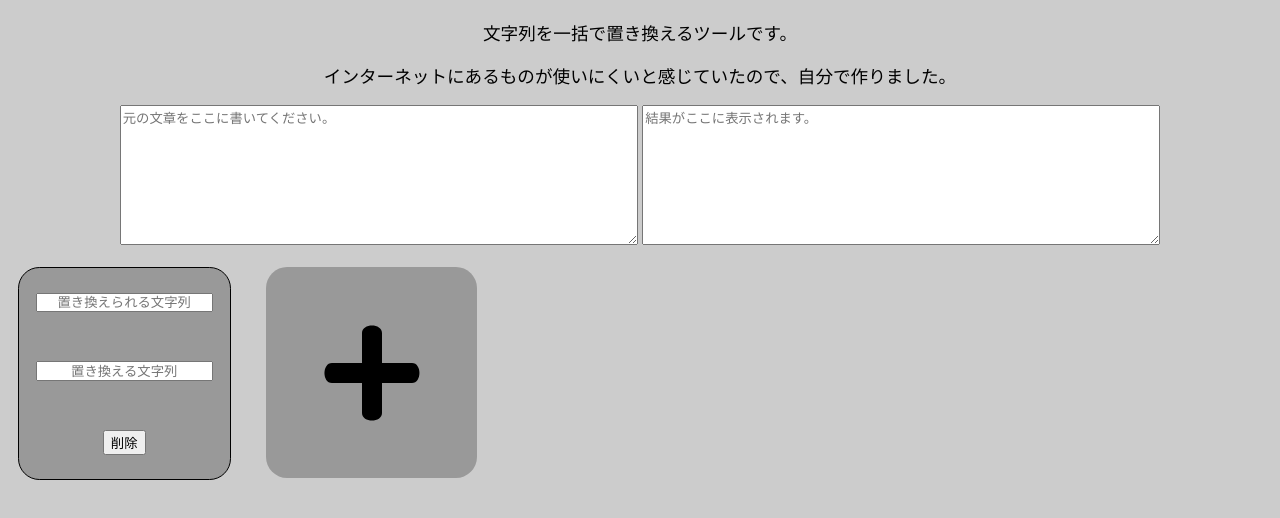
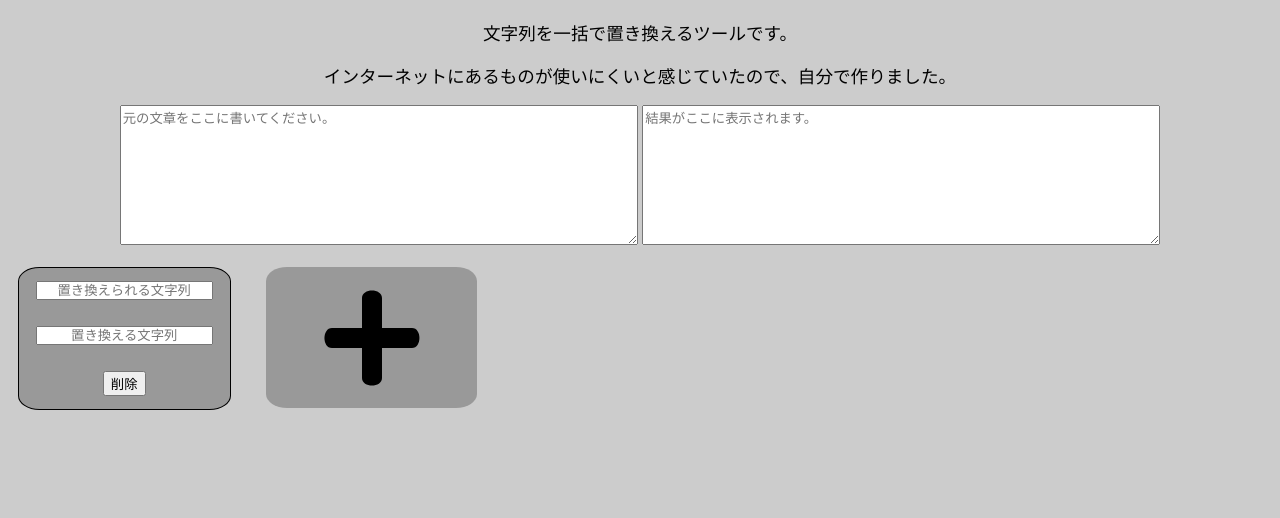
Before and after one commit to rtnox/replacingstring, a plain HTML site: page index.html in a window 1280 px wide. Shown: the part 78-596 px from the top of the page. Drawn offline with Linux system fonts and the light colour scheme.

Commit message:
Update style.css

```diff
--- a/style.css
+++ b/style.css
@@ -26,7 +26,7 @@ textarea {
     display: flex;
     flex-direction: column;
     justify-content: space-around;
-    height: 12em;
+    height: 8em;
     margin: 1em;
     max-width: 12em;
     width: 100vw;
```
